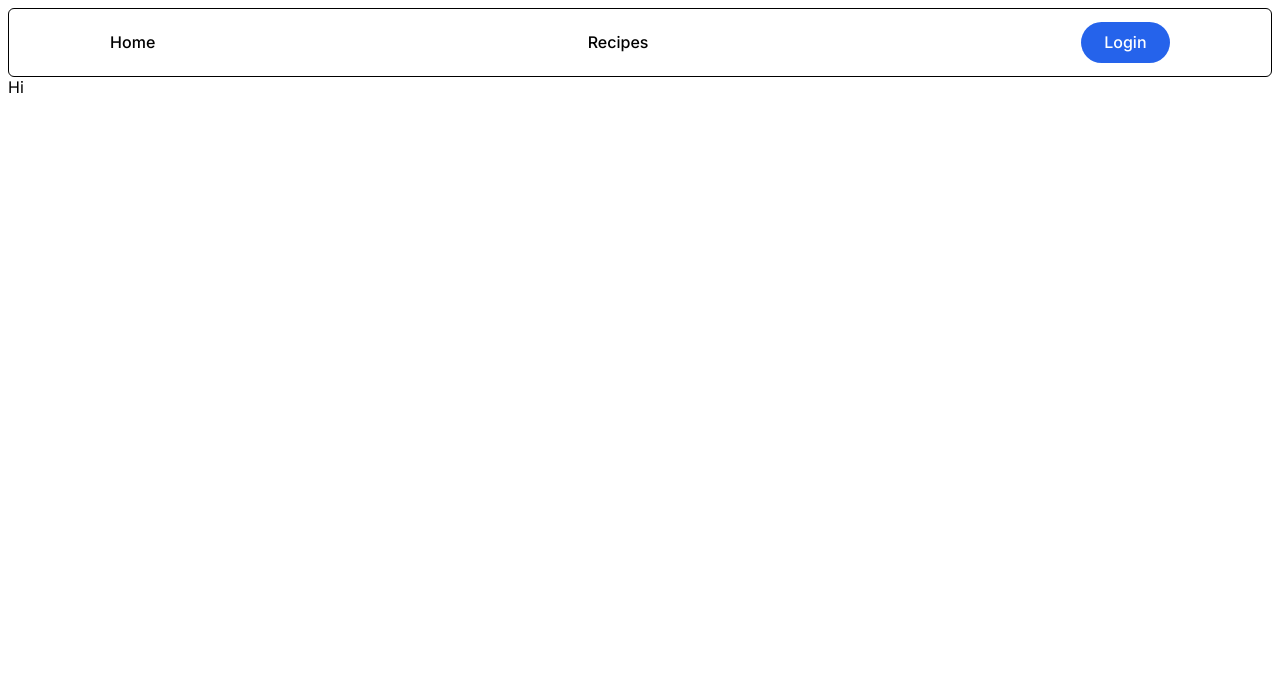
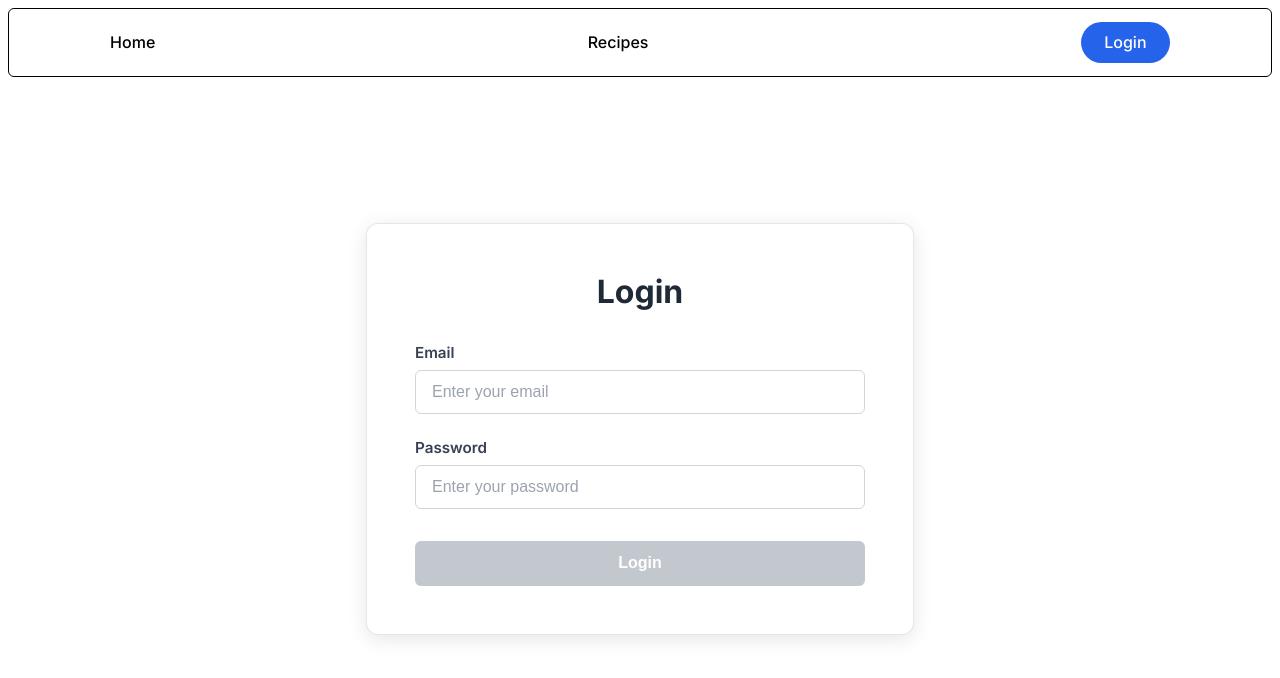
Before and after one commit to gluzandii/Recipe-Viewer, a React (Vite) app in the folder frontend-rv/: page /login in a window 1280 px wide. Shown: the top 678 px of the page. Built offline with nearby package versions, Linux system fonts and the light colour scheme.

Commit message:
Create the login page

```diff
--- /dev/null
+++ b/frontend-rv/src/pages/login/Login.module.scss
@@ -0,0 +1,107 @@
+.loginContainer {
+  display: flex;
+  justify-content: center;
+  align-items: center;
+  min-height: 80vh;
+  padding: 2rem;
+}
+
+.loginBox {
+  background: white;
+  border: 1px solid rgba(0, 0, 0, 0.1);
+  border-radius: 12px;
+  padding: 3rem;
+  width: 100%;
+  max-width: 450px;
+  box-shadow: 0 4px 20px rgba(0, 0, 0, 0.1);
+  animation: fadeIn 0.5s ease-out;
+}
+
+.loginTitle {
+  font-size: 2rem;
+  font-weight: 700;
+  margin: 0 0 2rem 0;
+  text-align: center;
+  color: #1f2937;
+}
+
+.loginForm {
+  display: flex;
+  flex-direction: column;
+  gap: 1.5rem;
+}
+
+.formGroup {
+  display: flex;
+  flex-direction: column;
+  gap: 0.5rem;
+}
+
+.label {
+  font-size: 0.95rem;
+  font-weight: 600;
+  color: #374151;
+}
+
+.input {
+  padding: 0.75rem 1rem;
+  font-size: 1rem;
+  border: 1px solid #d1d5db;
+  border-radius: 6px;
+  transition: border-color 0.2s ease, box-shadow 0.2s ease;
+  outline: none;
+
+  &::placeholder {
+    color: #9ca3af;
+  }
+
+  &:focus {
+    border-color: #2563eb;
+    box-shadow: 0 0 0 3px rgba(37, 99, 235, 0.1);
+  }
+}
+
+.error {
+  font-size: 0.85rem;
+  color: #dc2626;
+  margin-top: 0.25rem;
+}
+
+.loginButton {
+  padding: 0.85rem 1.5rem;
+  font-size: 1rem;
+  font-weight: 600;
+  color: white;
+  background-color: #2563eb;
+  border: none;
+  border-radius: 6px;
+  cursor: pointer;
+  transition: background-color 0.2s ease, transform 0.1s ease, opacity 0.2s ease;
+  margin-top: 0.5rem;
+
+  &:hover:not(:disabled) {
+    background-color: #1d4ed8;
+    transform: translateY(-1px);
+  }
+
+  &:active:not(:disabled) {
+    transform: translateY(0);
+  }
+
+  &:disabled {
+    background-color: #9ca3af;
+    cursor: not-allowed;
+    opacity: 0.6;
+  }
+}
+
+@keyframes fadeIn {
+  from {
+    opacity: 0;
+    transform: translateY(20px);
+  }
+  to {
+    opacity: 1;
+    transform: translateY(0);
+  }
+}
--- a/frontend-rv/src/pages/login/Login.tsx
+++ b/frontend-rv/src/pages/login/Login.tsx
@@ -1,3 +1,91 @@
+import * as React from 'react';
+import {useMemo, useState} from 'react';
+import styles from './Login.module.scss';
+
 export default function Login() {
-    return <>Hi</>
+    const [email, setEmail] = useState('');
+    const [password, setPassword] = useState('');
+
+    // Email validation
+    const isEmailValid = useMemo(() => {
+        const emailRegex = /^[^\s@]+@[^\s@]+\.[^\s@]+$/;
+        return emailRegex.test(email);
+    }, [email]);
+
+    // Password validation
+    const isPasswordValid = useMemo(() => {
+        if (password.length <= 5) return false;
+
+        const hasLower = /[a-z]/.test(password);
+        const hasUpper = /[A-Z]/.test(password);
+        const hasNumber = /[0-9]/.test(password);
+
+        return hasLower && hasUpper && hasNumber;
+    }, [password]);
+
+    // Button enabled only if both validations pass
+    const isLoginEnabled = isEmailValid && isPasswordValid;
+
+    const handleSubmit = (e: React.FormEvent) => {
+        e.preventDefault();
+        if (isLoginEnabled) {
+            console.log('Login submitted', {email, password});
+            // Logic Here
+        }
+    };
+
+    return (
+        <div className={styles.loginContainer}>
+            <div className={styles.loginBox}>
+                <h1 className={styles.loginTitle}>Login</h1>
+                <form onSubmit={handleSubmit} className={styles.loginForm}>
+                    <div className={styles.formGroup}>
+                        <label htmlFor="email" className={styles.label}>
+                            Email
+                        </label>
+                        <input
+                            type="email"
+                            id="email"
+                            value={email}
+                            onChange={(e) => setEmail(e.target.value)}
+                            className={styles.input}
+                            placeholder="Enter your email"
+                            required
+                        />
+                        {email && !isEmailValid && (
+                            <span className={styles.error}>Please enter a valid email</span>
+                        )}
+                    </div>
+
+                    <div className={styles.formGroup}>
+                        <label htmlFor="password" className={styles.label}>
+                            Password
+                        </label>
+                        <input
+                            type="password"
+                            id="password"
+                            value={password}
+                            onChange={(e) => setPassword(e.target.value)}
+                            className={styles.input}
+                            placeholder="Enter your password"
+                            required
+                        />
+                        {password && !isPasswordValid && (
+                            <span className={styles.error}>
+                                Password must be longer than 5 characters and contain at least one lowercase, one uppercase, and one number
+                            </span>
+                        )}
+                    </div>
+
+                    <button
+                        type="submit"
+                        className={styles.loginButton}
+                        disabled={!isLoginEnabled}
+                    >
+                        Login
+                    </button>
+                </form>
+            </div>
+        </div>
+    );
 }
```
